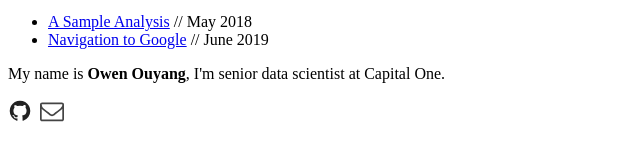
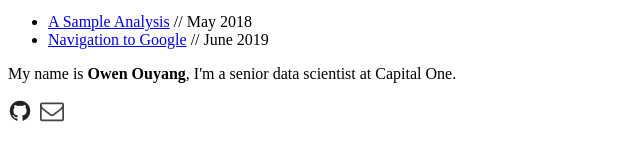
Before and after one commit to couyang24/couyang24.github.io, a plain HTML site: page index.html in a window 1280 px wide. Shown: the part 172-332 px from the top of the page, 0-640 px from the left. Drawn offline with Linux system fonts and the light colour scheme.

Commit message:
Update index.html

```diff
--- a/index.html
+++ b/index.html
@@ -40,7 +40,7 @@
 
 <div class="footer">
 
-<p>My name is <b>Owen Ouyang</b>, I'm senior data scientist at Capital One.</p>
+<p>My name is <b>Owen Ouyang</b>, I'm a senior data scientist at Capital One.</p>
 
 <span>
 
```
